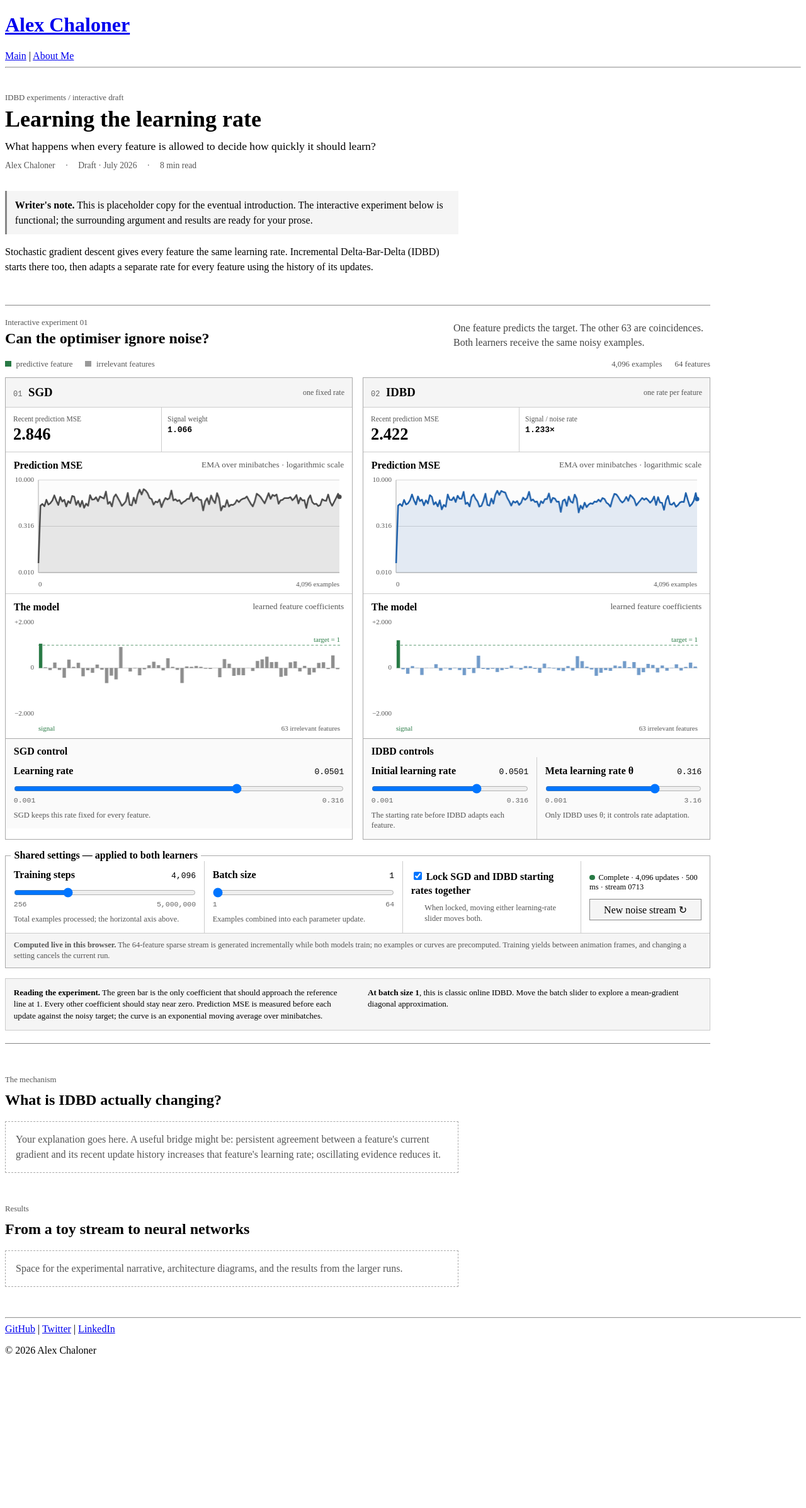
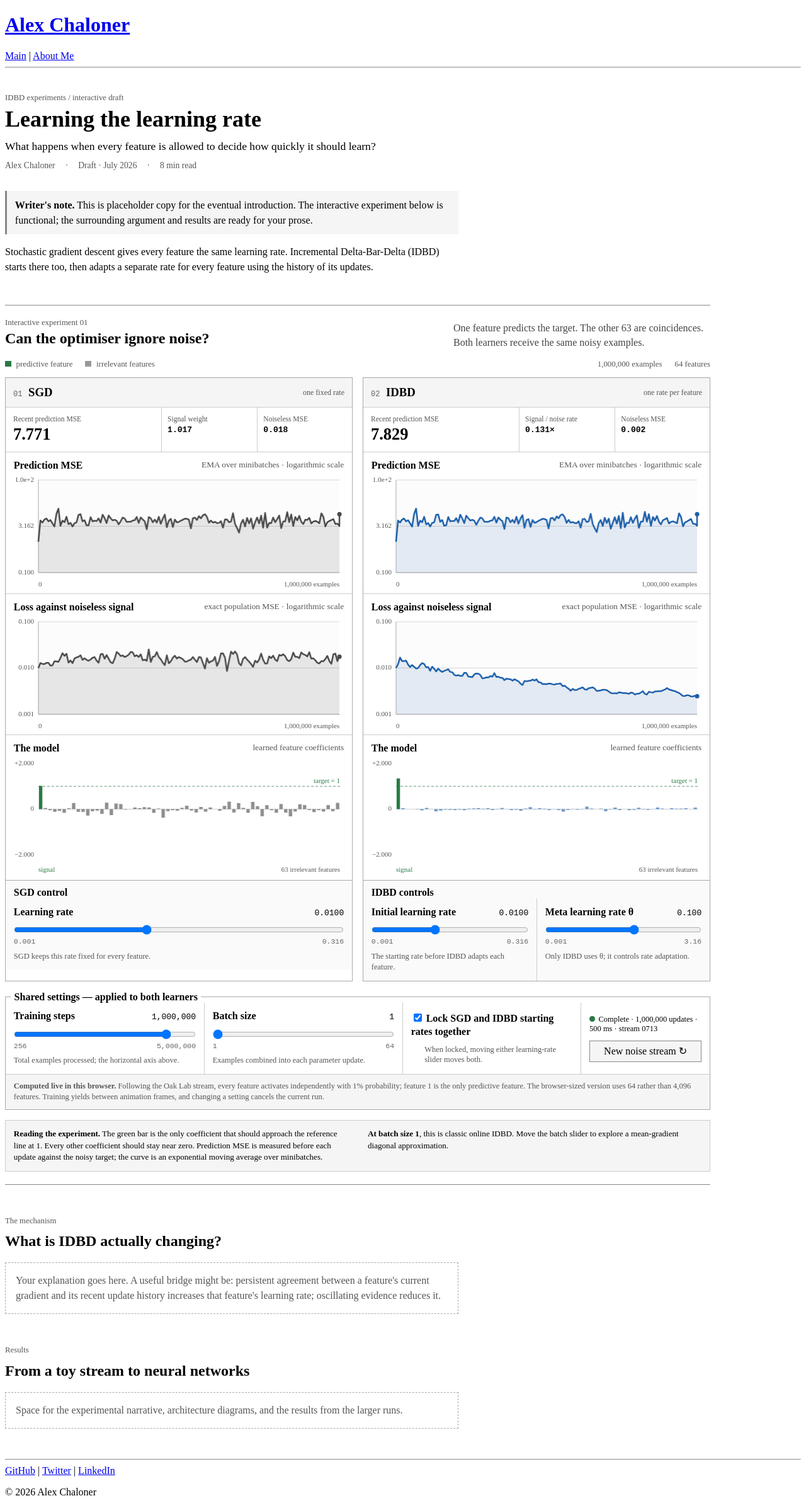
Before and after one commit to AlexChaloner/alexchaloner.github.io, a Jekyll site: the page built from idbd-experiments.html, in a window 1280 px wide. Shown: the whole page at 63% size. Built offline with Jekyll 4.4.1, drawn with Linux system fonts in a browser that asks for light colours; before the commit the page ends 2169 px from its top, so only the background shows below that.

Commit message:
Add noiseless signal loss to IDBD demo

```diff
--- a/assets/idbd-demo.css
+++ b/assets/idbd-demo.css
@@ -328,7 +328,7 @@
 
 .score-row dl {
   display: grid;
-  grid-template-columns: minmax(0, 1fr);
+  grid-template-columns: repeat(2, minmax(0, 1fr));
   margin: 0;
 }
 
--- a/assets/idbd-demo.js
+++ b/assets/idbd-demo.js
@@ -2,10 +2,10 @@
   "use strict";
 
   const FEATURE_COUNT = 64;
-  const FEATURE_PROBABILITY = 0.08;
-  const GAUSSIAN_VARIANCE = 2;
+  const FEATURE_PROBABILITY = 0.01;
+  const GAUSSIAN_VARIANCE = 5;
   const GAUSSIAN_STANDARD_DEVIATION = Math.sqrt(GAUSSIAN_VARIANCE);
-  const SPARSE_NOISE_PROBABILITY = 0.02;
+  const SPARSE_NOISE_PROBABILITY = 0.01;
   const LOG_ONE_MINUS_FEATURE_PROBABILITY = Math.log(1 - FEATURE_PROBABILITY);
   const STEP_OPTIONS = [
     256, 512, 1024, 2048, 4096, 8192, 16384, 32768,
@@ -101,6 +101,19 @@
     return Math.min(maximum, Math.max(minimum, value));
   }
 
+  function noiselessSignalMse(weights) {
+    let coefficientSum = 0;
+    let coefficientSquares = 0;
+    for (let index = 0; index < FEATURE_COUNT; index += 1) {
+      const coefficient = weights[index] - (index === 0 ? 1 : 0);
+      coefficientSum += coefficient;
+      coefficientSquares += coefficient * coefficient;
+    }
+    const probability = FEATURE_PROBABILITY;
+    return probability * (1 - probability) * coefficientSquares
+      + probability * probability * coefficientSum * coefficientSum;
+  }
+
   function createTrainingState(streamSeed, sgdRate, idbdInitialRate, theta, batchSize, exampleCount) {
     const random = mulberry32(streamSeed);
     const beta = new Float64Array(FEATURE_COUNT);
@@ -126,7 +139,13 @@
       activeCounts: new Float64Array(FEATURE_COUNT),
       active: new Uint8Array(FEATURE_COUNT),
       touched: new Uint8Array(FEATURE_COUNT),
-      curves: { steps: [0], sgdLoss: [null], idbdLoss: [null] },
+      curves: {
+        steps: [0],
+        sgdLoss: [null],
+        idbdLoss: [null],
+        sgdSignalLoss: [FEATURE_PROBABILITY],
+        idbdSignalLoss: [FEATURE_PROBABILITY]
+      },
       sgdLossEma: null,
       idbdLossEma: null,
       examplesSeen: 0,
@@ -196,6 +215,8 @@
       state.curves.steps.push(end);
       state.curves.sgdLoss.push(state.sgdLossEma);
       state.curves.idbdLoss.push(state.idbdLossEma);
+      state.curves.sgdSignalLoss.push(noiselessSignalMse(state.sgdWeights));
+      state.curves.idbdSignalLoss.push(noiselessSignalMse(state.idbdWeights));
     }
     state.batchIndex += 1;
   }
@@ -224,6 +245,7 @@
 
   function formatScore(value) {
     if (!Number.isFinite(value)) return "unstable";
+    if (value !== 0 && Math.abs(value) < 0.001) return value.toExponential(1);
     if (value >= 100) return value.toExponential(1);
     return value.toFixed(3);
   }
@@ -460,11 +482,16 @@
     document.getElementById("idbd-loss-score").textContent = state.idbdLossEma === null ? "—" : formatScore(state.idbdLossEma);
     document.getElementById("sgd-signal-weight").textContent = formatScore(state.sgdWeights[0]);
     document.getElementById("idbd-rate-ratio").textContent = formatScore(idbdRateRatio(state.beta)) + "×";
+    document.getElementById("sgd-signal-loss-score").textContent = formatScore(noiselessSignalMse(state.sgdWeights));
+    document.getElementById("idbd-signal-loss-score").textContent = formatScore(noiselessSignalMse(state.idbdWeights));
 
     const lossBounds = logarithmicBoundsAcross(state.curves.sgdLoss, state.curves.idbdLoss);
+    const signalLossBounds = logarithmicBoundsAcross(state.curves.sgdSignalLoss, state.curves.idbdSignalLoss);
     const weightMax = niceMaximum(maximumAbsolute(state.sgdWeights, state.idbdWeights) * 1.05);
     drawLineChart("sgd-loss-chart", state.curves.steps, state.curves.sgdLoss, COLORS.sgd, COLORS.sgdFill, lossBounds, state.exampleCount);
     drawLineChart("idbd-loss-chart", state.curves.steps, state.curves.idbdLoss, COLORS.idbd, COLORS.idbdFill, lossBounds, state.exampleCount);
+    drawLineChart("sgd-signal-loss-chart", state.curves.steps, state.curves.sgdSignalLoss, COLORS.sgd, COLORS.sgdFill, signalLossBounds, state.exampleCount);
+    drawLineChart("idbd-signal-loss-chart", state.curves.steps, state.curves.idbdSignalLoss, COLORS.idbd, COLORS.idbdFill, signalLossBounds, state.exampleCount);
     drawWeights("sgd-weights-chart", state.sgdWeights, COLORS.sgd, weightMax);
     drawWeights("idbd-weights-chart", state.idbdWeights, COLORS.idbd, weightMax);
   }
--- a/idbd-experiments.html
+++ b/idbd-experiments.html
@@ -34,7 +34,7 @@ title: "Learning the learning rate"
     <div class="shared-legend" aria-label="Chart legend">
       <span><i class="legend-signal"></i> predictive feature</span>
       <span><i class="legend-noise"></i> irrelevant features</span>
-      <span id="example-count-label">4,096 examples</span>
+      <span id="example-count-label">1,000,000 examples</span>
       <span>64 features</span>
     </div>
 
@@ -55,12 +55,18 @@ title: "Learning the learning rate"
           </div>
           <dl>
             <div><dt>Signal weight</dt><dd id="sgd-signal-weight">—</dd></div>
+            <div><dt>Noiseless MSE</dt><dd id="sgd-signal-loss-score">—</dd></div>
           </dl>
         </div>
 
         <figure class="chart-block">
           <figcaption><span>Prediction MSE</span><small>EMA over minibatches · logarithmic scale</small></figcaption>
           <canvas id="sgd-loss-chart" role="img" aria-label="SGD prediction mean squared error over training examples on a logarithmic scale"></canvas>
+        </figure>
+
+        <figure class="chart-block">
+          <figcaption><span>Loss against noiseless signal</span><small>exact population MSE · logarithmic scale</small></figcaption>
+          <canvas id="sgd-signal-loss-chart" role="img" aria-label="SGD exact mean squared error against the noiseless signal over training examples on a logarithmic scale"></canvas>
         </figure>
 
         <figure class="chart-block model-chart">
@@ -73,9 +79,9 @@ title: "Learning the learning rate"
           <div class="control">
             <div class="control-heading">
               <label for="sgd-rate">Learning rate</label>
-              <output id="sgd-rate-value" for="sgd-rate">0.0501</output>
+              <output id="sgd-rate-value" for="sgd-rate">0.0100</output>
             </div>
-            <input id="sgd-rate" type="range" min="-3" max="-0.5" step="0.05" value="-1.3" aria-describedby="sgd-rate-help">
+            <input id="sgd-rate" type="range" min="-3" max="-0.5" step="0.05" value="-2" aria-describedby="sgd-rate-help">
             <div class="range-labels" aria-hidden="true"><span>0.001</span><span>0.316</span></div>
             <p id="sgd-rate-help">SGD keeps this rate fixed for every feature.</p>
           </div>
@@ -98,12 +104,18 @@ title: "Learning the learning rate"
           </div>
           <dl>
             <div><dt>Signal / noise rate</dt><dd id="idbd-rate-ratio">—</dd></div>
+            <div><dt>Noiseless MSE</dt><dd id="idbd-signal-loss-score">—</dd></div>
           </dl>
         </div>
 
         <figure class="chart-block">
           <figcaption><span>Prediction MSE</span><small>EMA over minibatches · logarithmic scale</small></figcaption>
           <canvas id="idbd-loss-chart" role="img" aria-label="IDBD prediction mean squared error over training examples on a logarithmic scale"></canvas>
+        </figure>
+
+        <figure class="chart-block">
+          <figcaption><span>Loss against noiseless signal</span><small>exact population MSE · logarithmic scale</small></figcaption>
+          <canvas id="idbd-signal-loss-chart" role="img" aria-label="IDBD exact mean squared error against the noiseless signal over training examples on a logarithmic scale"></canvas>
         </figure>
 
         <figure class="chart-block model-chart">
@@ -117,9 +129,9 @@ title: "Learning the learning rate"
             <div class="control">
               <div class="control-heading">
                 <label for="idbd-rate">Initial learning rate</label>
-                <output id="idbd-rate-value" for="idbd-rate">0.0501</output>
+                <output id="idbd-rate-value" for="idbd-rate">0.0100</output>
               </div>
-              <input id="idbd-rate" type="range" min="-3" max="-0.5" step="0.05" value="-1.3" aria-describedby="idbd-rate-help">
+              <input id="idbd-rate" type="range" min="-3" max="-0.5" step="0.05" value="-2" aria-describedby="idbd-rate-help">
               <div class="range-labels" aria-hidden="true"><span>0.001</span><span>0.316</span></div>
               <p id="idbd-rate-help">The starting rate before IDBD adapts each feature.</p>
             </div>
@@ -127,9 +139,9 @@ title: "Learning the learning rate"
             <div class="control theta-control">
               <div class="control-heading">
                 <label for="theta">Meta learning rate <span class="math">θ</span></label>
-                <output id="theta-value" for="theta">0.316</output>
+                <output id="theta-value" for="theta">0.100</output>
               </div>
-              <input id="theta" type="range" min="-3" max="0.5" step="0.05" value="-0.5" aria-describedby="theta-help">
+              <input id="theta" type="range" min="-3" max="0.5" step="0.05" value="-1" aria-describedby="theta-help">
               <div class="range-labels" aria-hidden="true"><span>0.001</span><span>3.16</span></div>
               <p id="theta-help">Only IDBD uses θ; it controls rate adaptation.</p>
             </div>
@@ -144,9 +156,9 @@ title: "Learning the learning rate"
         <div class="control">
           <div class="control-heading">
             <label for="training-steps">Training steps</label>
-            <output id="training-steps-value" for="training-steps">4,096</output>
+            <output id="training-steps-value" for="training-steps">1,000,000</output>
           </div>
-          <input id="training-steps" type="range" min="0" max="14" step="1" value="4" aria-describedby="training-steps-help">
+          <input id="training-steps" type="range" min="0" max="14" step="1" value="12" aria-describedby="training-steps-help">
           <div class="range-labels" aria-hidden="true"><span>256</span><span>5,000,000</span></div>
           <p id="training-steps-help">Total examples processed; the horizontal axis above.</p>
         </div>
@@ -174,7 +186,7 @@ title: "Learning the learning rate"
           <button id="new-stream" type="button">New noise stream <span aria-hidden="true">↻</span></button>
         </div>
       </div>
-      <p class="simulation-scope"><strong>Computed live in this browser.</strong> The 64-feature sparse stream is generated incrementally while both models train; no examples or curves are precomputed. Training yields between animation frames, and changing a setting cancels the current run.</p>
+      <p class="simulation-scope"><strong>Computed live in this browser.</strong> Following the Oak Lab stream, every feature activates independently with 1% probability; feature 1 is the only predictive feature. The browser-sized version uses 64 rather than 4,096 features. Training yields between animation frames, and changing a setting cancels the current run.</p>
     </fieldset>
 
     <aside class="experiment-note">
```
